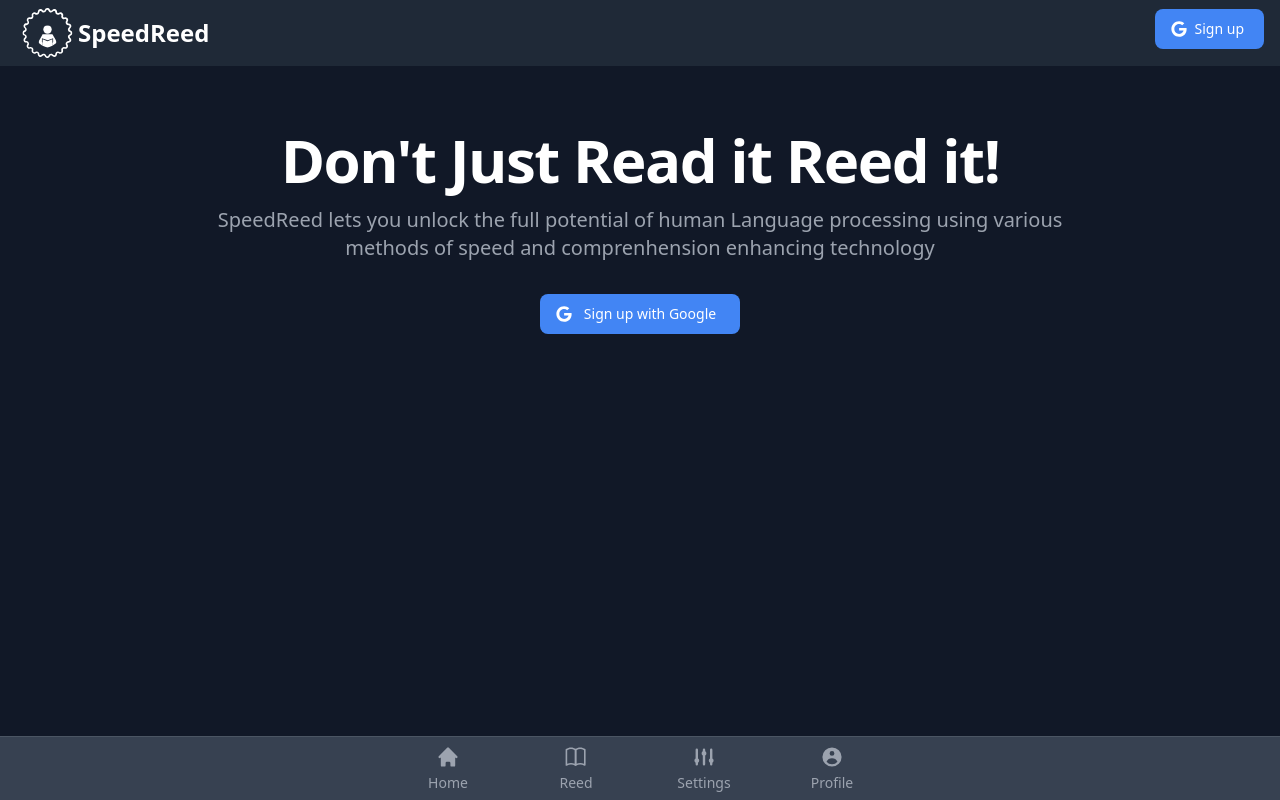
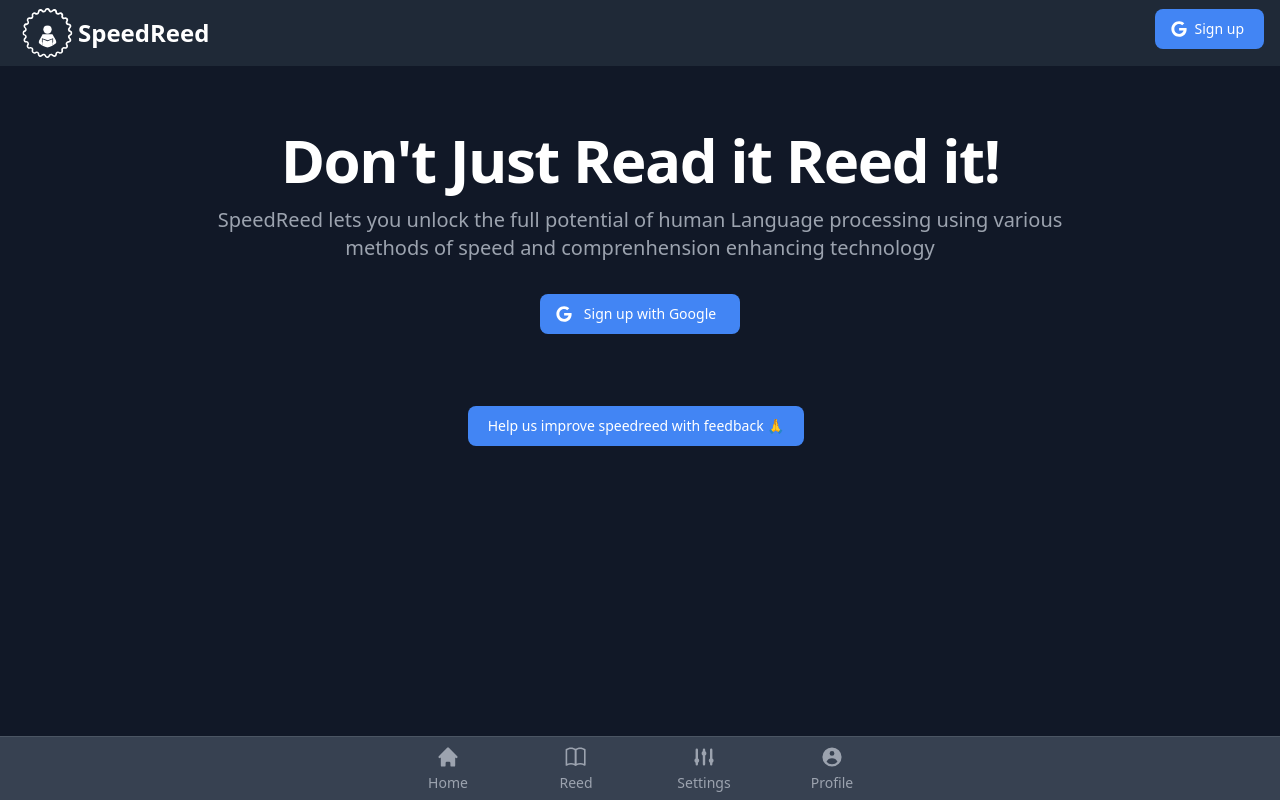
Before and after one commit to rakshith-git/speedreed, a Next.js app: page /login in a window 1280 px wide. Built offline with nearby package versions, Linux system fonts and the light colour scheme; no server answers; what tailwindcss-animated would draw is missing.

Commit message:
added feedback button

```diff
--- a/app/login/page.js
+++ b/app/login/page.js
@@ -42,6 +42,7 @@
   }, []);
 
   return (
+    <div>
       <section className="bg-white dark:bg-gray-900">
         <div className="py-8 px-4 mx-auto max-w-screen-xl text-center lg:py-16">
           <h1 className="mb-4 text-4xl font-extrabold tracking-tight leading-none text-gray-900 md:text-5xl lg:text-6xl dark:text-white">
@@ -49,8 +50,8 @@
           </h1>
           <p className="mb-8 text-lg font-normal text-gray-500 lg:text-xl sm:px-16 lg:px-48 dark:text-gray-400">
             SpeedReed lets you unlock the full potential of human Language
-          processing using various methods of speed and comprenhension enhancing
-          technology
+            processing using various methods of speed and comprenhension
+            enhancing technology
           </p>
           <div className="flex flex-col space-y-4 sm:flex-row sm:justify-center sm:space-y-0 sm:space-x-4">
             <div className="px-6 sm:px-0 max-w-sm">
@@ -113,5 +114,15 @@
           </div>
         </div>
       </section>
+
+      <div className="flex  justify-center ">
+        <a
+          className="text-white w-auto bg-[#4285F4] hover:bg-[#4285F4]/90 focus:ring-4 focus:outline-none focus:ring-[#4285F4]/50 font-medium rounded-lg text-sm px-5 py-2.5 text-center inline-flex items-center justify-between dark:focus:ring-[#4285F4]/55 mr-2 mb-2"
+          href="https://forms.gle/atbnygajEmkWfwfP7"
+        >
+          Help us improve speedreed with feedback 🙏
+        </a>
+      </div>
+    </div>
   );
 }
```
Lines whose indentation alone changed are shown as unchanged.
